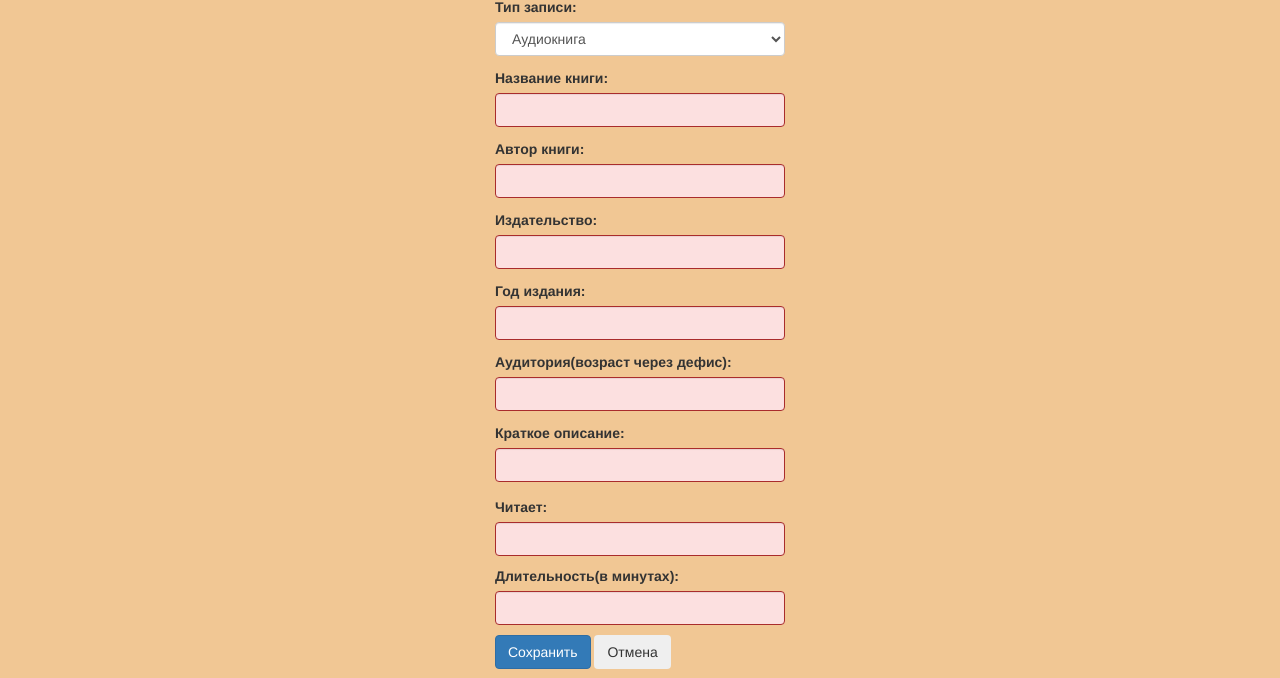
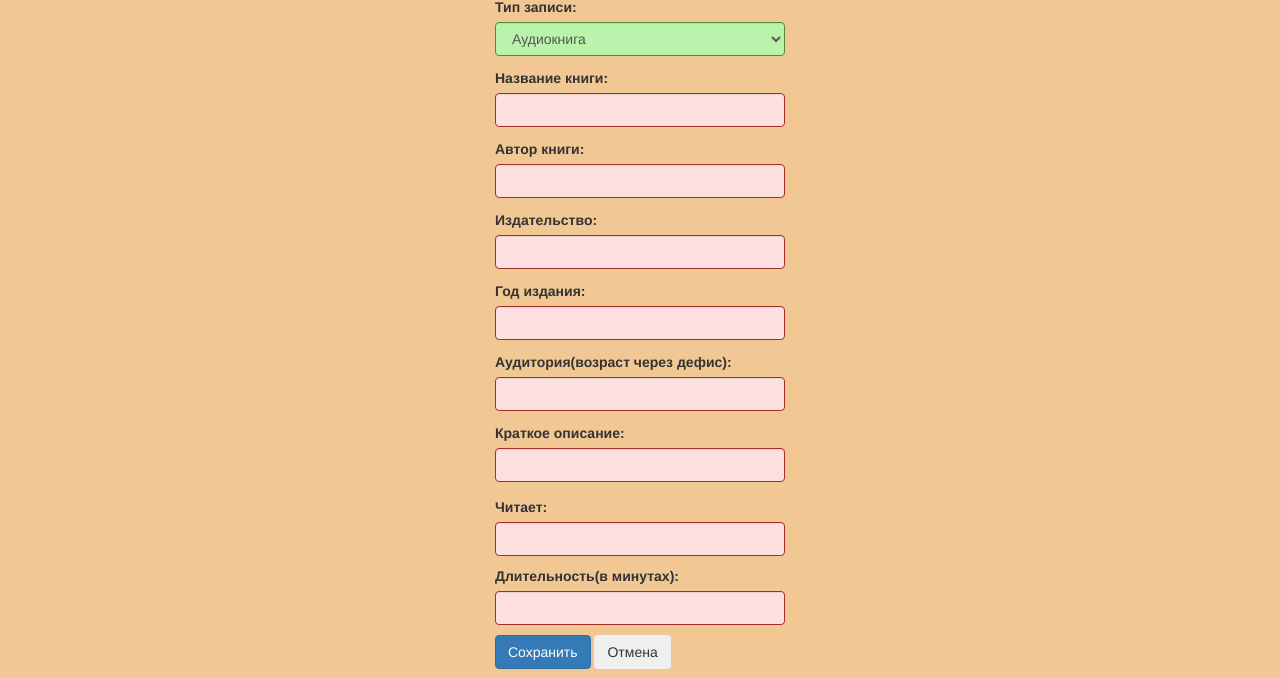
Before and after one commit to kradavar/coursesJS, a plain HTML site: page chapter3/html/edit.html in a window 1280 px wide. Shown: the part 122-800 px from the top of the page. Drawn offline with Linux system fonts and the light colour scheme; no server answers.

Commit message:
Add colors to edit

```diff
--- a/chapter3/html/edit.html
+++ b/chapter3/html/edit.html
@@ -3,6 +3,7 @@
 
 <head>
   <meta charset="UTF-8">
+  <meta name="viewport" content="width=device-width, initial-scale=1">
   <title>Отредактировать</title>
   <link href="../css/bootstrap.min.css" rel="stylesheet">
   <link rel="stylesheet" href="../css/style.css">
@@ -19,7 +20,7 @@
     <div class="create-form">
       <div class="form-group">
         <label for="choose-type">Тип записи: </label>
-        <select class="form-control selectpicker" id="choose-type"  onchange="chooseFormToCreate()">
+        <select class="form-control selectpicker choose-green" id="choose-type" onchange="chooseFormToCreate()">
           <option value="audio" selected="selected">Аудиокнига</option>
           <option value="studybook">Учебник</option>
         </select>
```
Also changed, not shown: chapter3/html/create-book.html (+1 -0 lines), chapter3/html/show.html (+1 -0 lines), chapter3/index.html (+1 -0 lines).
